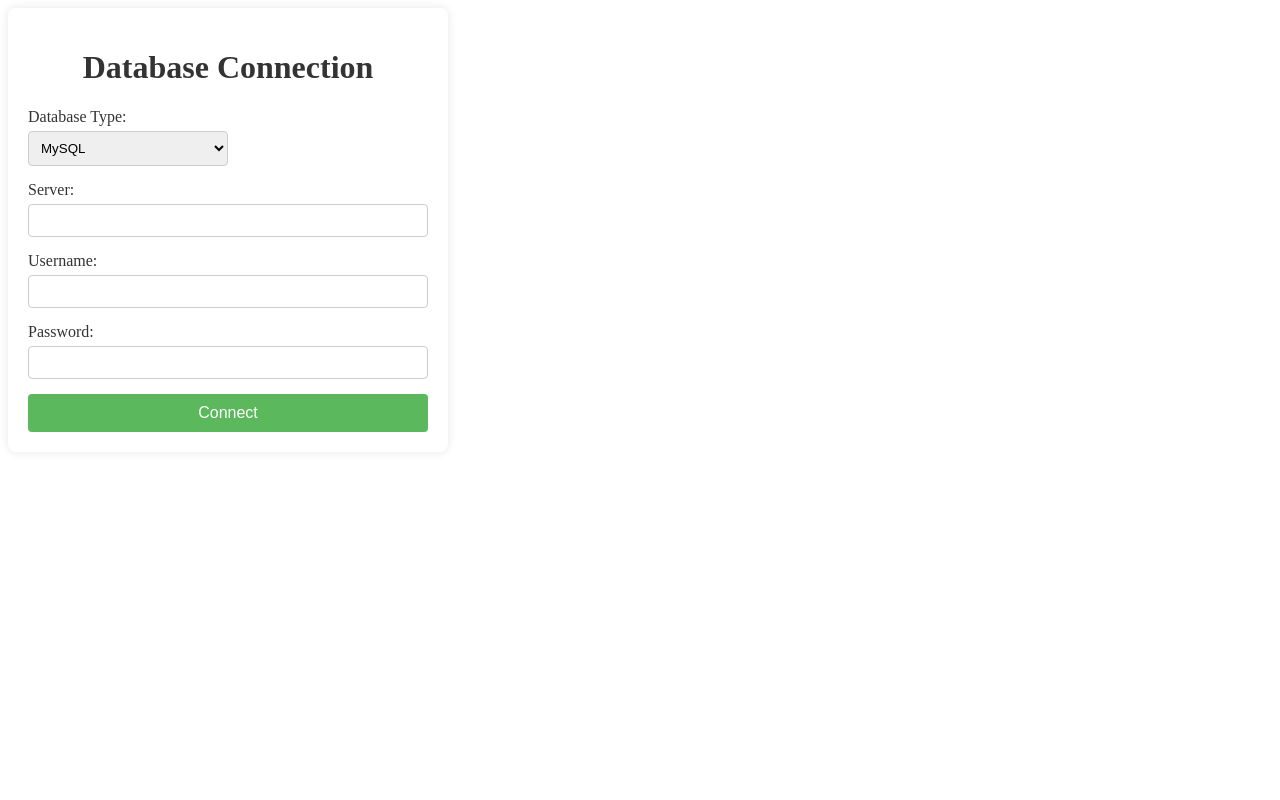
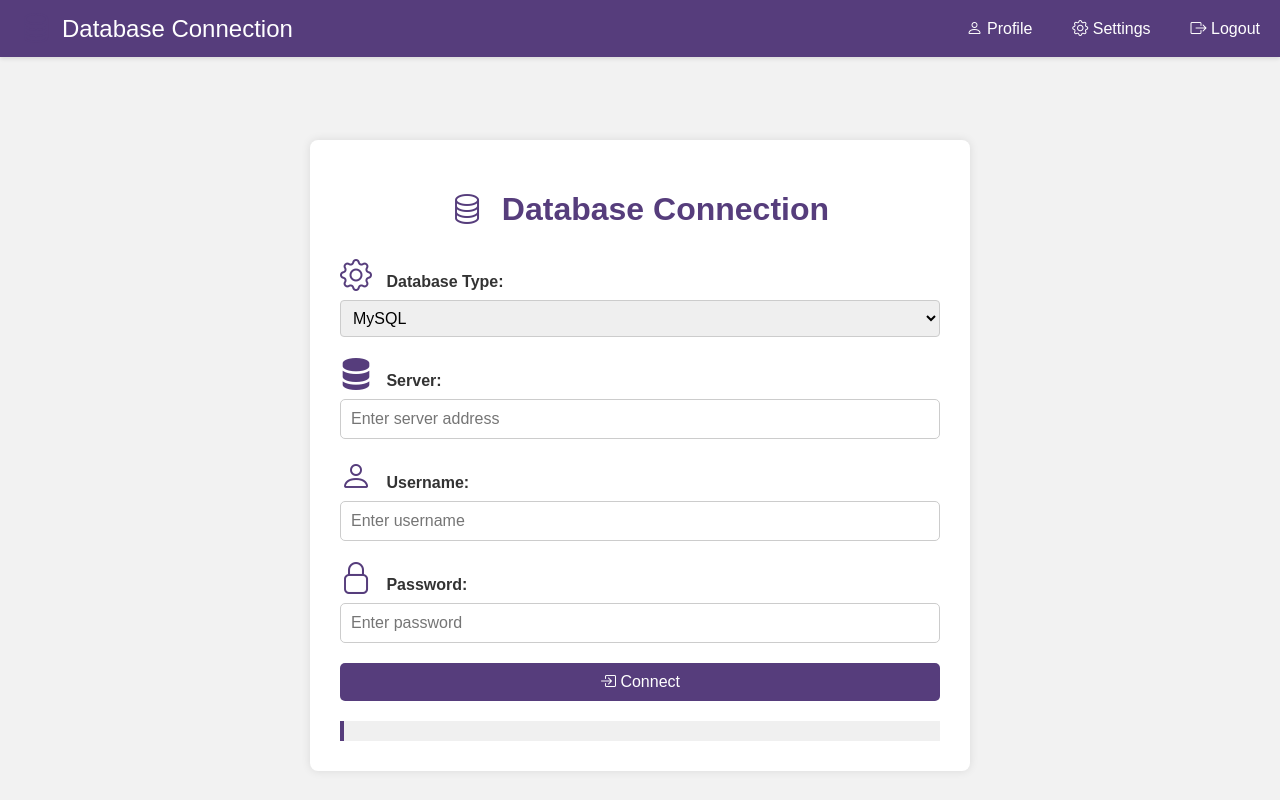
Before and after one commit to Chandrusam0538/migration_code, a Django app: template migrationapp/templates/migrationapp/dashboard.html in a window 1280 px wide. Run offline with Django 5.2, Linux system fonts and the light colour scheme; the template is opened without the code that fills it, so the values that code supplies are empty.

Commit message:
Update dashboard.html

```diff
--- a/migrationapp/templates/migrationapp/dashboard.html
+++ b/migrationapp/templates/migrationapp/dashboard.html
@@ -2,19 +2,133 @@
 <html lang="en">
 <head>
     <meta charset="UTF-8">
+    <meta name="viewport" content="width=device-width, initial-scale=1.0">
     <title>Database Connection</title>
     {% load static %}
     <link rel="stylesheet" href="{% static 'migrationapp/css/dash.css' %}">
+    <link href="https://cdn.jsdelivr.net/npm/bootstrap-icons/font/bootstrap-icons.css" rel="stylesheet">
+    <style>
+        body {
+            font-family: Arial, sans-serif;
+            background-color: #f2f2f2;
+            margin: 0;
+        }
+        .navbar {
+            background-color: #563d7c; /* Dark purple */
+            box-shadow: 0 2px 4px rgba(0, 0, 0, 0.1);
+            position: fixed;
+            width: 100%;
+            top: 0;
+            z-index: 1000;
+            display: flex;
+            justify-content: space-between;
+            align-items: center;
+        }
+        .navbar-brand {
+            color: #ffffff;
+            font-size: 1.5rem;
+            padding: 10px 20px;
+            text-decoration: none;
+            display: flex;
+            align-items: center;
+        }
+        .navbar-brand i {
+            font-size: 2rem;
+            margin-right: 10px;
+        }
+        .navbar-nav {
+            display: flex;
+            align-items: center;
+        }
+        .nav-link {
+            color: #ffffff;
+            padding: 10px 20px;
+            text-decoration: none;
+            transition: background-color 0.3s;
+        }
+        .nav-link:hover {
+            background-color: #452a5d; /* Darker purple on hover */
+        }
+        .container-main {
+            padding: 20px;
+            padding-top: 80px; /* Adjust for navbar height */
+            margin-top: 60px; /* Compensate for fixed navbar */
+        }
+        .container-form {
+            max-width: 600px;
+            margin: 0 auto;
+            background-color: #ffffff;
+            padding: 30px;
+            border-radius: 8px;
+            box-shadow: 0 0 10px rgba(0,0,0,0.1);
+        }
+        h1 {
+            text-align: center;
+            color: #563d7c; /* Dark purple */
+            margin-bottom: 30px;
+        }
+        .form-group {
+            margin-bottom: 20px;
+        }
+        label {
+            font-weight: bold;
+            color: #333333; /* Dark gray */
+        }
+        input[type="text"], input[type="password"], select {
+            width: 100%;
+            padding: 10px;
+            font-size: 1rem;
+            border: 1px solid #cccccc;
+            border-radius: 5px;
+            box-sizing: border-box;
+        }
+        button[type="submit"] {
+            background-color: #563d7c; /* Dark purple */
+            color: #ffffff;
+            padding: 10px 20px;
+            border: none;
+            border-radius: 5px;
+            cursor: pointer;
+            font-size: 1rem;
+            transition: background-color 0.3s;
+        }
+        button[type="submit"]:hover {
+            background-color: #452a5d; /* Darker purple on hover */
+        }
+        .message {
+            margin-top: 20px;
+            padding: 10px;
+            background-color: #f0f0f0; /* Light gray */
+            border-left: 4px solid #563d7c; /* Dark purple border left */
+            color: #333333;
+        }
+        .icon {
+            font-size: 2rem;
+            margin-right: 10px;
+            color: #563d7c; /* Dark purple icon color */
+        }
+    </style>
 </head>
 <body>
-    <div class="container">
-        <h1>Database Connection</h1>
+
+<nav class="navbar">
+    <a href="#" class="navbar-brand"><i class="bi bi-database icon"></i> Database Connection</a>
+    <div class="navbar-nav">
+        <a href="#" class="nav-link"><i class="bi bi-person"></i> Profile</a>
+        <a href="#" class="nav-link"><i class="bi bi-gear"></i> Settings</a>
+        <a href="http://127.0.0.1:8000/login/" class="nav-link"><i class="bi bi-box-arrow-right"></i> Logout</a>
+    </div>
+</nav>
+
+<div class="container-main">
+    <div class="container-form">
+        <h1><i class="bi bi-database icon"></i> Database Connection</h1>
 
         <!-- Form for Database Connection -->
-        <form action="" method="post" class="form-container">
+        <form action="" method="post" class="form-container" id="databaseForm">
             {% csrf_token %}
-            <div class="form-group drop">
-                <label for="db_type">Database Type:</label>
+            <div class="form-group">
+                <label for="db_type"><i class="bi bi-gear icon"></i> Database Type:</label>
                 <select id="db_type" name="db_type" required>
                     <option value="mysql">MySQL</option>
                     <option value="postgresql">PostgreSQL</option>
@@ -22,23 +136,36 @@
                 </select>
             </div>
             <div class="form-group">
-                <label for="db_server">Server:</label>
-                <input type="text" id="db_server" name="host" required> <!-- Changed name to host -->
+                <label for="db_server"><i class="bi bi-server icon"></i> Server:</label>
+                <input type="text" id="db_server" name="host" placeholder="Enter server address" required>
             </div>
             <div class="form-group">
-                <label for="db_username">Username:</label>
-                <input type="text" id="db_username" name="user" required> <!-- Changed name to user -->
+                <label for="db_username"><i class="bi bi-person icon"></i> Username:</label>
+                <input type="text" id="db_username" name="user" placeholder="Enter username" required>
             </div>
             <div class="form-group">
-                <label for="db_password">Password:</label>
-                <input type="password" id="db_password" name="password" required> <!-- Changed name to password -->
+                <label for="db_password"><i class="bi bi-lock icon"></i> Password:</label>
+                <input type="password" id="db_password" name="password" placeholder="Enter password" required>
             </div>
-            <button type="submit">Connect</button>
+            <button type="submit"><i class="bi bi-box-arrow-in-right"></i> Connect</button>
         </form>
 
-        {% if scan_message %}
-            <p class="message">{{ scan_message }}</p>
-        {% endif %}
+        <div id="errorMessage" class="message"></div>
     </div>
+</div>
+
+<script>
+    document.getElementById('databaseForm').addEventListener('submit', function(event) {
+        var dbServer = document.getElementById('db_server').value.trim();
+        var dbUsername = document.getElementById('db_username').value.trim();
+        var dbPassword = document.getElementById('db_password').value.trim();
+
+        if (dbServer === '' || dbUsername === '' || dbPassword === '') {
+            event.preventDefault(); // Prevent form submission
+            document.getElementById('errorMessage').innerHTML = '<i class="bi bi-exclamation-circle icon"></i> Please fill out all fields.';
+        }
+    });
+</script>
+
 </body>
 </html>
```
